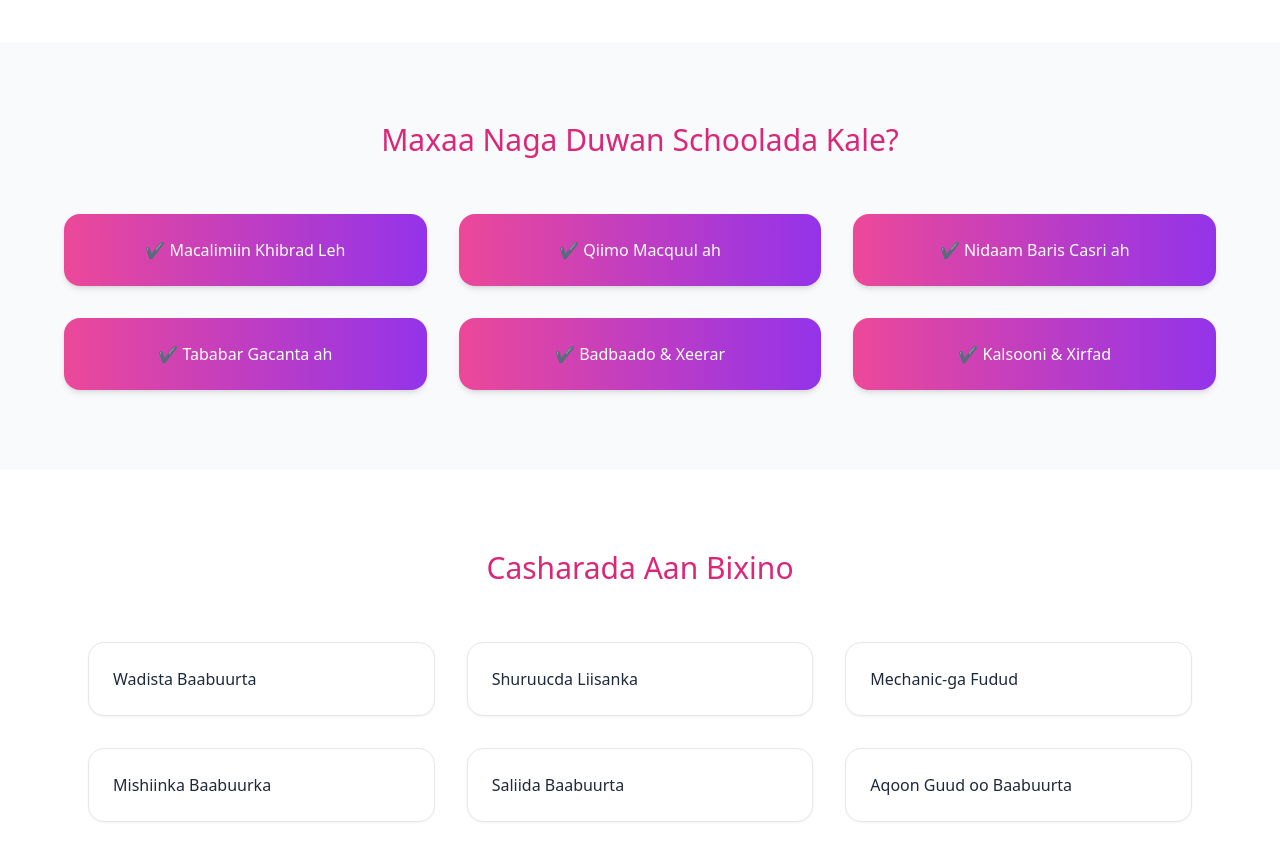
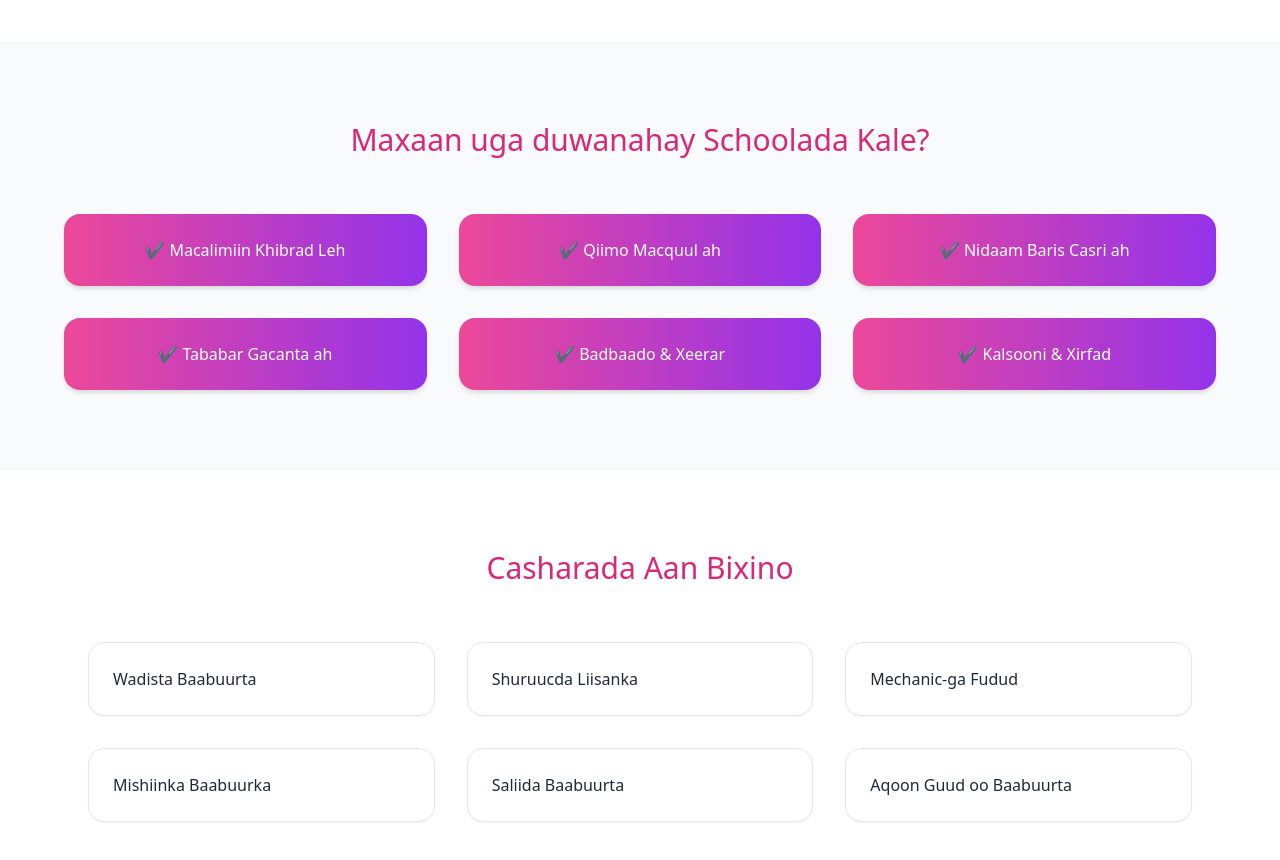
Before and after one commit to hanaaden/Haldoor-Driving, a React (Vite) app: page / in a window 1280 px wide. Shown: the part 1040-1900 px from the top of the page. Built offline with nearby package versions, Linux system fonts and the light colour scheme.

Commit message:
Update LandingPage.tsx

```diff
--- a/src/components/LandingPage.tsx
+++ b/src/components/LandingPage.tsx
@@ -119,7 +119,7 @@ export default function LandingPage() {
       {/* ================= WHY US ================= */}
       <section id="why" className="bg-slate-50 py-20 px-6">
         <h3 className="text-3xl text-center text-pink-600 mb-14">
-          Maxaa Naga Duwan Schoolada Kale?
+          Maxaan uga duwanahay Schoolada Kale?
         </h3>
 
         <div className="max-w-6xl mx-auto grid sm:grid-cols-2 md:grid-cols-3 gap-8">
```
